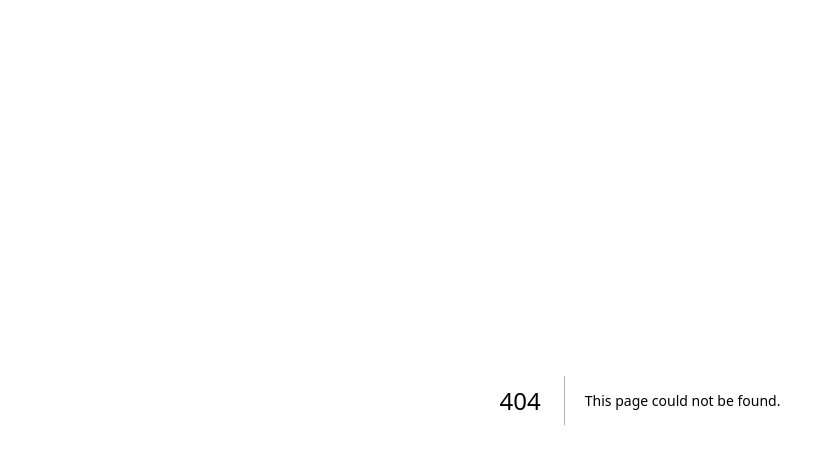
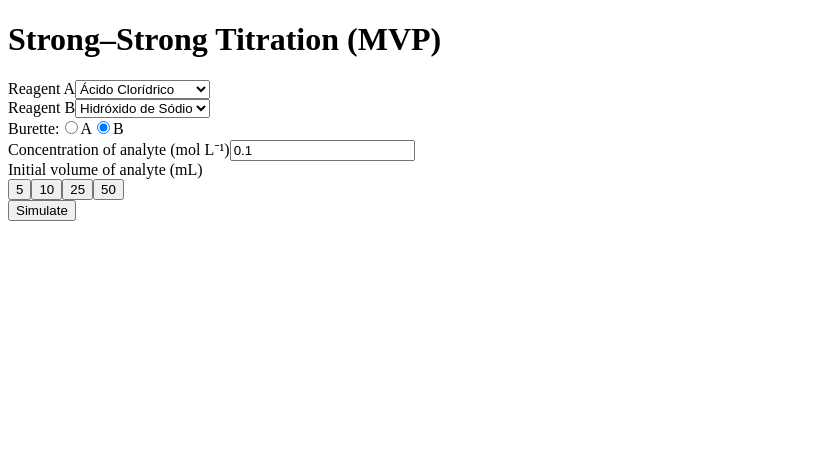
Before and after one commit to zaneli93/analytical_chemistry, a Next.js app: page /simulation in a window 1280 px wide. Before the commit this address had no page. Shown: the top 464 px of the page, without its empty margins (0-835 px from the left). Built offline with nearby package versions, Linux system fonts and the light colour scheme.

Commit message:
feat(ui): restrict analyte volume to presets (5/10/25/50 mL)

```diff
--- /dev/null
+++ b/src/app/simulation/page.tsx
@@ -0,0 +1,188 @@
+'use client';
+
+import { useState } from 'react';
+import { reagents } from '@/data/reagents';
+import { calcPHStrongStrongGeneric } from '@/core/strongStrongGeneric';
+
+type Reagent = (typeof reagents)[number];
+import {
+  Line
+} from 'react-chartjs-2';
+import {
+  Chart as ChartJS,
+  LineElement,
+  PointElement,
+  LinearScale,
+  CategoryScale,
+  Tooltip,
+  Legend
+} from 'chart.js';
+
+ChartJS.register(LineElement, PointElement, LinearScale, CategoryScale, Tooltip, Legend);
+
+export default function SimulationPage() {
+  // ------- estado ----------
+  const [reagentA, setReagentA] = useState<Reagent>(reagents[0]);
+  const [reagentB, setReagentB] = useState<Reagent>(reagents[1]);
+  const [buretteIsA, setBuretteIsA] = useState(false);   // false = B na bureta
+  const [conc, setConc]   = useState(0.1);   // mol/L do analito
+  // NOVO – volumes fixos
+  const presetVolumes = [5, 10, 25, 50] as const;
+  const [vol, setVol] =
+    useState<typeof presetVolumes[number]>(25); // 25 mL default
+  const [points, setPoints] = useState<{ vol: number; pH: number }[]>([]);
+
+  // ------- helpers ----------
+  function generateCurve() {
+    const analyte  = buretteIsA ? reagentB : reagentA;
+    const titrant  = buretteIsA ? reagentA : reagentB;
+    const cA = conc;
+    const vA = vol / 1000;          // converte mL → L
+    const cT = 0.1;                 // (continuamos fixo 0,1 M por enquanto)
+
+    // 1) volume de equivalência (L)
+    const vEq = (cA * vA) / cT;     // L
+
+    // 2) volume final com 20 % de margem, mínimo 0,02 L (20 mL)
+    const vFinal = Math.max(vEq * 1.2, 0.02);
+
+    // 3) passo: 40 pontos
+    const steps = 40;
+    const step = vFinal / steps;    // L
+    const pts: {vol:number; pH:number}[] = [];
+
+    for (let i = 0; i <= steps; i++) {          // ALTERADO
+      const vT = step * i;
+      const pH = calcPHStrongStrongGeneric({
+        analyte, cAnalyte: cA, vAnalyte: vA,
+        titrant, cTitrant: cT, vTitrant: vT
+      });
+      pts.push({ vol: +(vT*1000).toFixed(0), pH }); // guarda volume em mL
+    }
+    setPoints(pts);
+  }
+
+  // ------- dados para Chart.js ----------
+  const chartData = {
+    labels: points.map(p => p.vol),
+    datasets: [
+      {
+        label: 'pH',
+        data: points.map(p => p.pH),
+        borderWidth: 2,
+        fill: false
+      }
+    ]
+  };
+
+  const chartOptions = {
+    responsive: true,
+    scales: {
+      x: {
+        title: { display: true, text: 'Volume titrant (mL)' }
+      },
+      y: {
+        title: { display: true, text: 'pH' },
+        min: 0,
+        max: 14
+      }
+    }
+  };
+
+  return (
+    <main className="p-4 max-w-4xl mx-auto">
+      <h1 className="text-2xl font-bold mb-4">Strong–Strong Titration (MVP)</h1>
+
+      {/* --- Formulário --- */}
+      <div className="grid md:grid-cols-2 gap-4 mb-6">
+        <div>
+          <label className="block text-sm font-medium">Reagent A</label>
+          <select
+            value={reagentA.id}
+            onChange={e => setReagentA(reagents.find(r => r.id === e.target.value)!)}
+            className="mt-1 w-full border p-2 rounded"
+          >
+            {reagents.map(r => (
+              <option key={r.id} value={r.id}>{r.name}</option>
+            ))}
+          </select>
+        </div>
+
+        <div>
+          <label className="block text-sm font-medium">Reagent B</label>
+          <select
+            value={reagentB.id}
+            onChange={e => setReagentB(reagents.find(r => r.id === e.target.value)!)}
+            className="mt-1 w-full border p-2 rounded"
+          >
+            {reagents.map(r => (
+              <option key={r.id} value={r.id}>{r.name}</option>
+            ))}
+          </select>
+        </div>
+
+        <div className="md:col-span-2 flex items-center space-x-4">
+          <span className="font-medium">Burette:</span>
+          <label className="inline-flex items-center space-x-1">
+            <input
+              type="radio"
+              className="form-radio"
+              checked={buretteIsA}
+              onChange={() => setBuretteIsA(true)}
+            />
+            <span>A</span>
+          </label>
+          <label className="inline-flex items-center space-x-1">
+            <input
+              type="radio"
+              className="form-radio"
+              checked={!buretteIsA}
+              onChange={() => setBuretteIsA(false)}
+            />
+            <span>B</span>
+          </label>
+        </div>
+
+        <div>
+          <label className="block text-sm font-medium">Concentration of analyte (mol L⁻¹)</label>
+          <input
+            type="number" step="0.01" value={conc}
+            onChange={e => setConc(+e.target.value)}
+            className="mt-1 w-full border p-2 rounded"
+          />
+        </div>
+        {/* === VOLUME PRESET === */}
+        <div className="md:col-span-2">
+          <label className="block text-sm font-medium mb-1">
+            Initial volume of analyte (mL)
+          </label>
+          <div className="flex flex-wrap gap-2">
+            {presetVolumes.map(v => (
+              <button
+                key={v}
+                onClick={() => setVol(v)}
+                className={`px-4 py-1 rounded border
+                  ${vol === v ? 'bg-blue-600 text-white' : 'bg-white'}`}>
+                {v}
+              </button>
+            ))}
+          </div>
+        </div>
+      </div>
+
+      <button
+        onClick={generateCurve}
+        className="px-4 py-2 bg-blue-600 text-white rounded hover:bg-blue-700"
+      >
+        Simulate
+      </button>
+
+      {/* --- Gráfico --- */}
+      {points.length > 0 && (
+        <div className="mt-8">
+          <Line data={chartData} options={chartOptions} />
+        </div>
+      )}
+    </main>
+  );
+}
```
